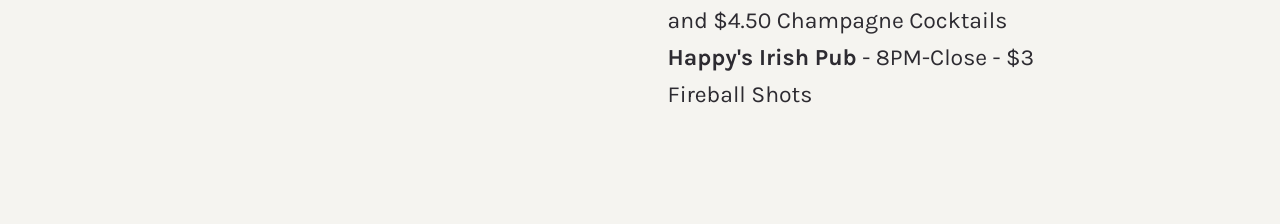
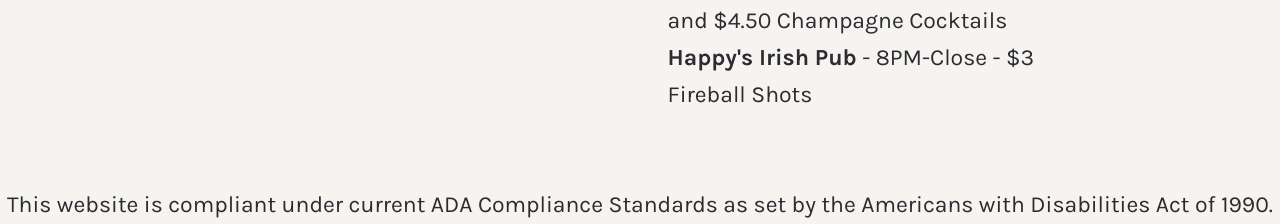
Before and after one commit to colefauch/HappyHourBR, a plain HTML site: page HappyHourBR/wwwroot/Index.html in a window 1280 px wide. Shown: the part 5967-6191 px from the top of the page. Before the commit the page ends 6154 px from the top, so only its background shows below. Drawn offline with Linux system fonts and the light colour scheme.

Commit message:
ADA Compliance Statement Added

```diff
--- a/HappyHourBR/wwwroot/Index.html
+++ b/HappyHourBR/wwwroot/Index.html
@@ -195,5 +195,6 @@
 
 
     </main>
+<footer class="align--center">This website is compliant under current ADA Compliance Standards as set by the Americans with Disabilities Act of 1990.</footer>
 </body>
 </html>
```
